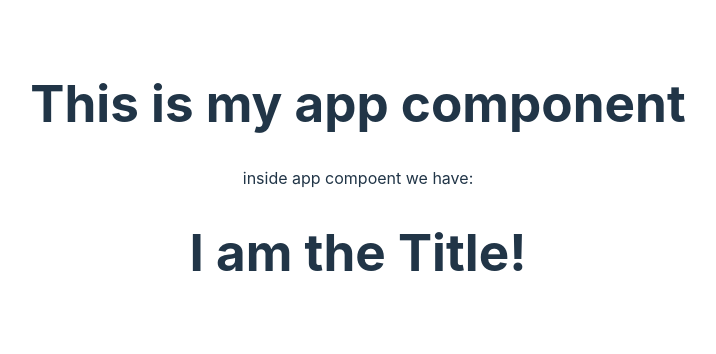
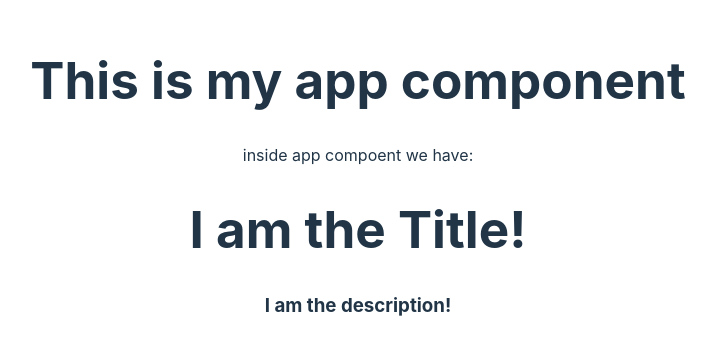
Before and after one commit to coderun13/react_js_frontend, a React (Vite) app in the folder basic-react-app/: page / in a window 1280 px wide. Shown: the part 222-576 px from the top of the page, without its empty margins (282-998 px from the left). Built offline with nearby package versions, Linux system fonts and the light colour scheme.

Commit message:
description

```diff
--- a/basic-react-app/src/App.jsx
+++ b/basic-react-app/src/App.jsx
@@ -2,6 +2,10 @@ import "./App.css"
 
 function Title() {
   return <h1>I am the Title!</h1>
+}
+
+function Description() {
+  return <h3>I am the description!</h3>
 }
 
 function App() {
@@ -10,6 +14,7 @@ function App() {
     <h1>This is my app component</h1>
     <p>inside app compoent we have: </p>
   <Title />
+  <Description />
   {/* <h1>Hello World</h1> */}
   </div>
   );
```
